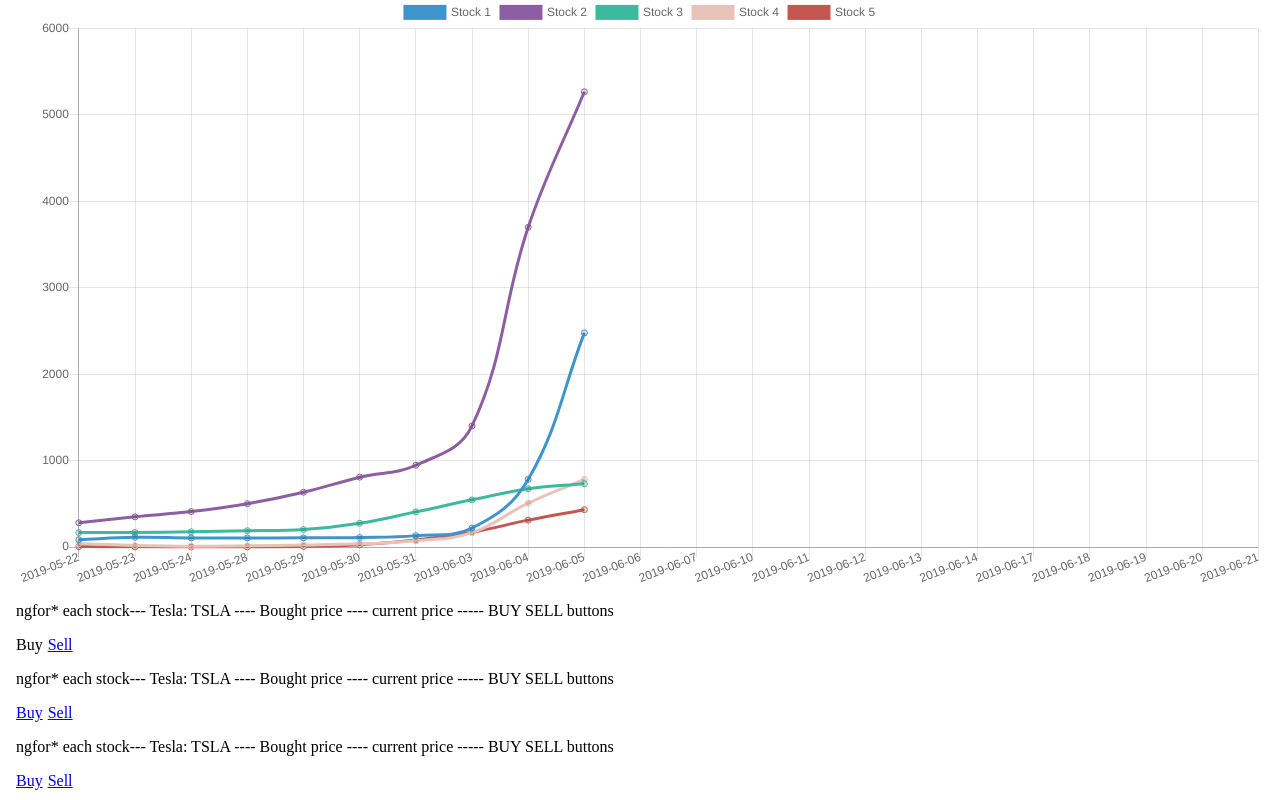
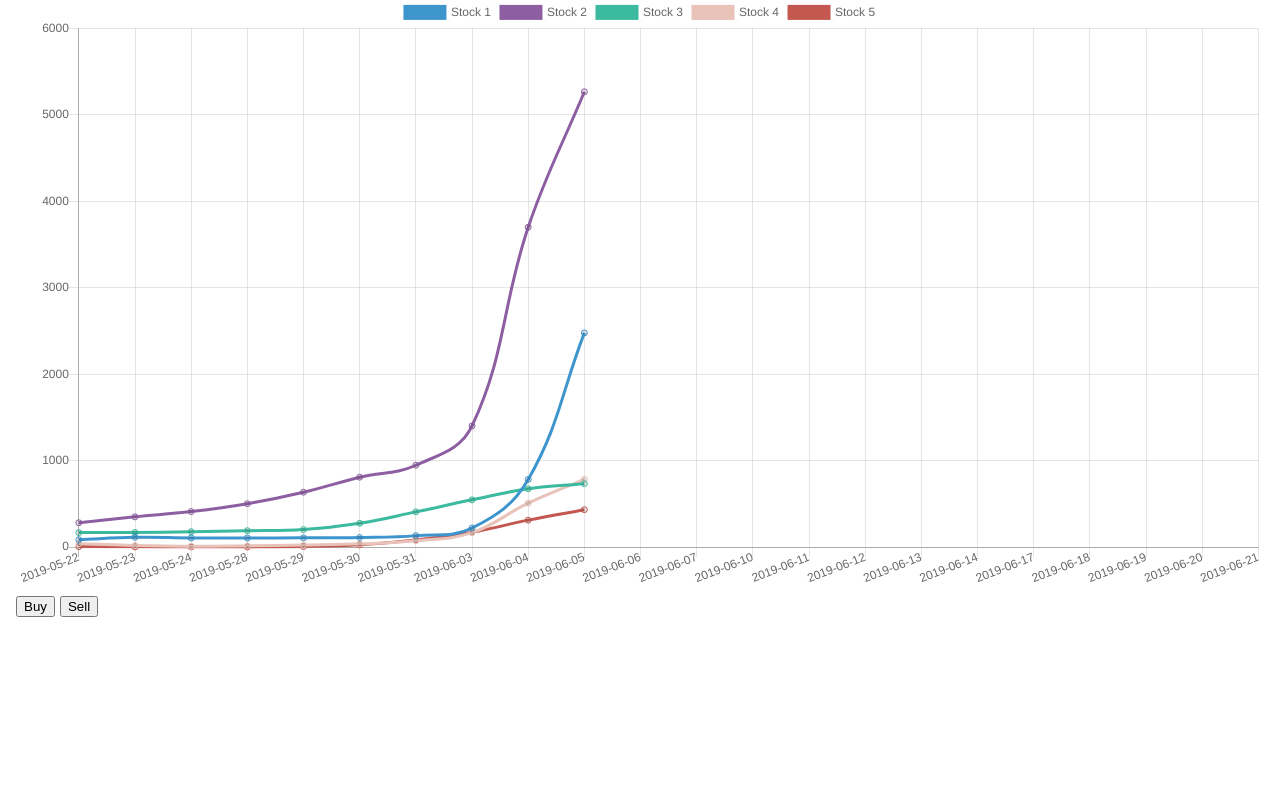
Before and after one commit to e-remington-lee/finance-tracker, an Angular app in the folder angular/: page /portfolio in a window 1280 px wide. Shown: the part 259-1059 px from the top of the page. After the commit the page ends 886 px from the top, so only its background shows below. Built offline with nearby package versions, Linux system fonts and the light colour scheme.

Commit message:
remaking portfolio page

```diff
--- a/angular/src/app/buy-sell/buy-sell.component.ts
+++ b/angular/src/app/buy-sell/buy-sell.component.ts
@@ -2,8 +2,6 @@ import { Component, OnInit } from '@angular/core';
 import { StocksService } from '../stocks.service';
 import { DataService } from '../data.service';
 import { Chart } from 'chart.js';
-
-
 
 @Component({
   selector: 'app-buy-sell',
@@ -25,7 +23,6 @@ export class BuySellComponent implements OnInit {
   accountId = 1;
   searchStockSymbol: string;
   chart: Chart;
-
 
   constructor(private stocks: StocksService, private data: DataService) { }
 
@@ -96,8 +93,6 @@ export class BuySellComponent implements OnInit {
       this.chart.data.labels = this.lableList;
       this.chart.data.datasets[0].data = this.priceList;
       this.chart.options.title.text = `Previous Month's Stock Prices for ${this.searchStockSymbol}`
-
-      console.log(this.priceList)
 
       this.chart.update()
     });
--- a/angular/src/app/data.service.ts
+++ b/angular/src/app/data.service.ts
@@ -14,6 +14,10 @@ export class DataService {
     return this.http.get('http://localhost:7000/api/stockData', params);
   };
 
+  checkSymbol() {
+    // checks if symbol is valid, if yes return 200, not, 404
+  }
+
   chartData(symbol) {
     const params = { params: new HttpParams().set('symbol', symbol) };
     return this.http.get('http://localhost:7000/api/historicalData', params);
--- a/angular/src/app/portfolio/portfolio.component.html
+++ b/angular/src/app/portfolio/portfolio.component.html
@@ -1,32 +1,6 @@
 <body class='container' id='container'>
     <canvas id="myChart" ></canvas>
-  <div id='portfolio'>
-    <div class='card' id='card'>
-      <div class='card-body'>
-          <p>
-            ngfor* each stock--- Tesla: TSLA ---- Bought price ---- current price -----  BUY SELL buttons
-          </p>
-          <a class="btn btn-lg btn-secondary">Buy</a>
-          <a routerLink='/buySell' class="btn btn-lg btn-secondary">Sell</a>
-      </div>
-    </div>
-    <div class='card' id='card'>
-        <div class='card-body'>
-            <p>
-            ngfor* each stock--- Tesla: TSLA ---- Bought price ---- current price -----  BUY SELL buttons
-            </p>
-            <a routerLink='/buySell' class="btn btn-lg btn-secondary">Buy</a>
-            <a routerLink='/buySell' class="btn btn-lg btn-secondary">Sell</a>
-        </div>
-      </div>
-    <div class='card' id='card'>
-        <div class='card-body'>
-            <p>
-            ngfor* each stock--- Tesla: TSLA ---- Bought price ---- current price -----  BUY SELL buttons
-            </p>
-            <a routerLink='/buySell' class="btn btn-lg btn-secondary">Buy</a>
-            <a routerLink='/buySell' class="btn btn-lg btn-secondary">Sell</a>
-        </div>
-      </div>
+  <div class='row' id='portfolio'>
+    <app-stock-card class='col-12' [symbol]="TSLA" [symbolString]="'TSLA'"></app-stock-card>
   </div>
 </body>
--- a/angular/src/app/portfolio/portfolio.component.scss
+++ b/angular/src/app/portfolio/portfolio.component.scss
@@ -2,6 +2,7 @@
 
 #portfolio {
     margin: 10px 0 10px 0;
+    display: flex;
 }
 
 #graph {
--- a/angular/src/app/portfolio/portfolio.component.ts
+++ b/angular/src/app/portfolio/portfolio.component.ts
@@ -441,15 +441,4 @@ export class PortfolioComponent implements OnInit {
 
   }
 
-  // searchStock() {
-  //   this.stocks.retrieveStockList(this.stockSearch).subscribe(data => {
-  //     console.log(data)
-  //   });
-  // }
-
-  buyStock() {
-    this.data.returnStocks(this.stockSearch).subscribe(data => {
-      console.log(data)}
-      );
-  }
 }
--- a/angular/src/app/stocks.service.ts
+++ b/angular/src/app/stocks.service.ts
@@ -7,7 +7,6 @@ import { HttpClient, HttpParams } from '@angular/common/http';
 export class StocksService {
 
   constructor(private http: HttpClient) { }
-
 
   buyStock2(symbol, accountId, shares) {
     const params = { params: new HttpParams().set('symbol', symbol).set( 'accountId', accountId).set('shares', shares) };
```
Also changed, not shown: 2 other files (tests, documents, lock files or other folders).
